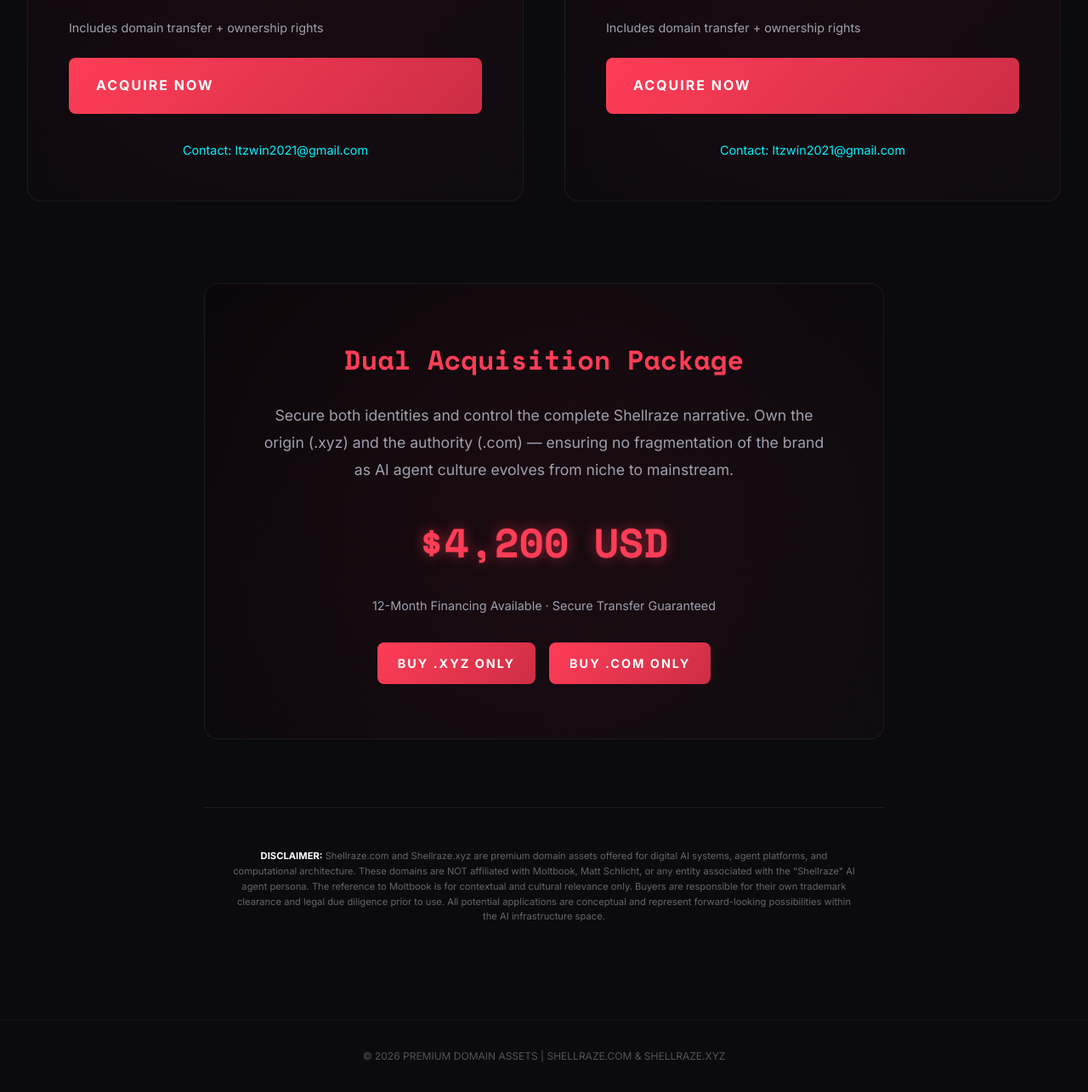
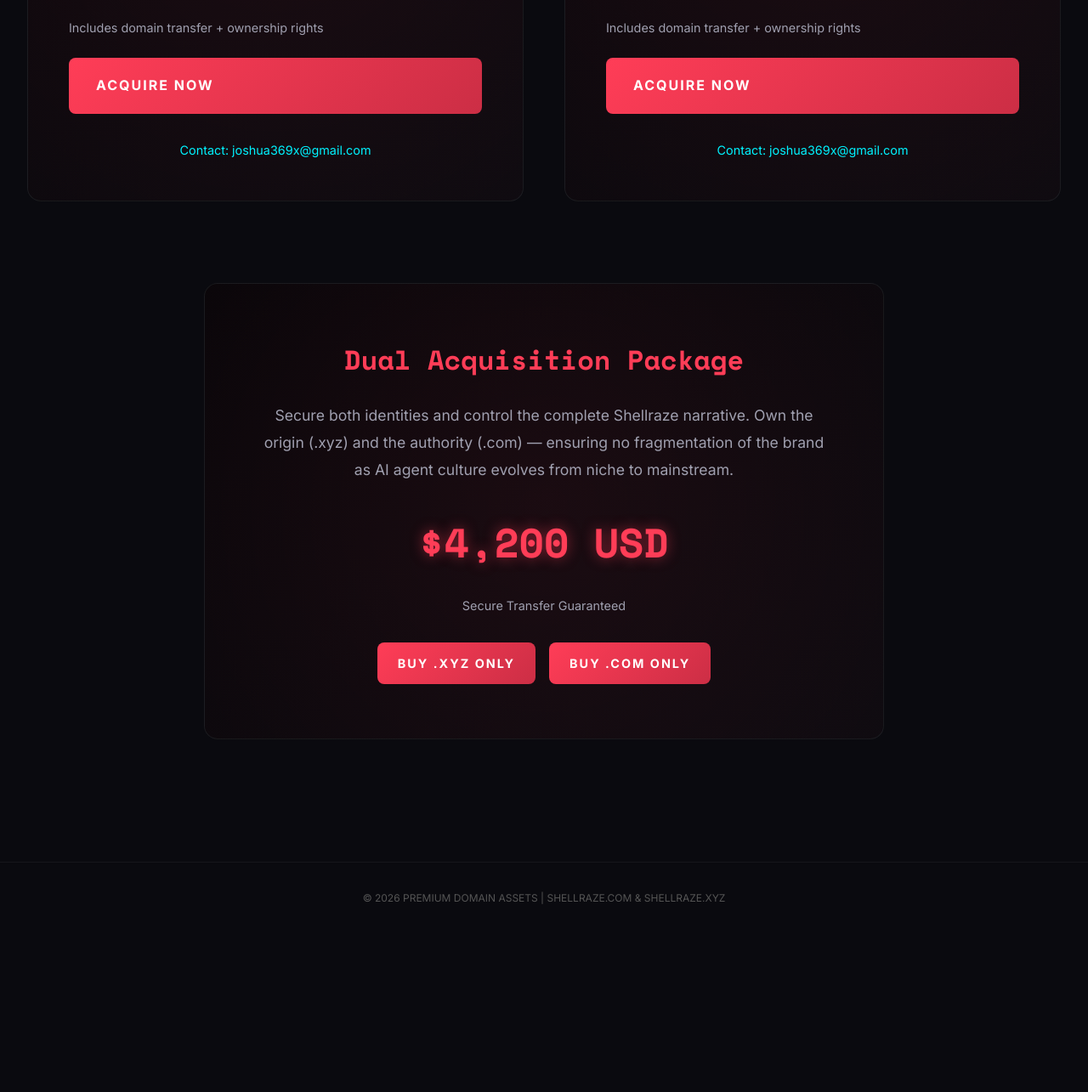
Before and after one commit to lianen168/shellraze-xyz-parking, a plain HTML site: page index.html in a window 1280 px wide. Shown: the part 1195-2480 px from the top of the page at 85% size. After the commit the page ends 2293 px from the top, so only its background shows below. Drawn offline with nearby package versions, Linux system fonts and the light colour scheme.

Commit message:
Update index.html

```diff
--- a/index.html
+++ b/index.html
@@ -427,21 +427,6 @@
             text-shadow: 0 0 15px rgba(255, 61, 87, 0.5);
         }
 
-        .disclaimer {
-            text-align: center;
-            font-size: 0.7rem;
-            color: #666;
-            padding: 3rem 2rem;
-            border-top: 1px solid var(--border-color);
-            line-height: 1.6;
-            max-width: 800px;
-            margin: 0 auto;
-        }
-
-        .disclaimer strong {
-            color: var(--text-primary);
-        }
-
         /* Footer */
         footer {
             text-align: center;
@@ -531,7 +516,7 @@
                     </a>
 
                     <div class="contact-link" onclick="copyEmail('shellraze.xyz')">
-                        Contact: ltzwin2021@gmail.com
+                        Contact: joshua369x@gmail.com
                     </div>
                 </div>
             </div>
@@ -572,7 +557,7 @@
                     </a>
 
                     <div class="contact-link" onclick="copyEmail('shellraze.com')">
-                        Contact: ltzwin2021@gmail.com
+                        Contact: joshua369x@gmail.com
                     </div>
                 </div>
             </div>
@@ -586,7 +571,7 @@
                 </div>
                 <div class="total-price">$4,200 USD</div>
                 <div style="color: var(--text-secondary); font-size: 0.9rem; margin-bottom: 2rem;">
-                    12-Month Financing Available · Secure Transfer Guaranteed
+                    Secure Transfer Guaranteed
                 </div>
                 <div style="display: flex; gap: 1rem; justify-content: center; flex-wrap: wrap;">
                     <a href="https://www.spaceship.com/s/buy/shellraze.xyz/w6m5UFJhBlxx0p99" target="_blank" class="buy-btn" style="width: auto; padding: 0.8rem 1.5rem; font-size: 0.9rem;">
@@ -599,9 +584,6 @@
             </div>
         </div>
 
-        <div class="disclaimer">
-            <strong>DISCLAIMER:</strong> Shellraze.com and Shellraze.xyz are premium domain assets offered for digital AI systems, agent platforms, and computational architecture. These domains are NOT affiliated with Moltbook, Matt Schlicht, or any entity associated with the "Shellraze" AI agent persona. The reference to Moltbook is for contextual and cultural relevance only. Buyers are responsible for their own trademark clearance and legal due diligence prior to use. All potential applications are conceptual and represent forward-looking possibilities within the AI infrastructure space.
-        </div>
     </div>
 
     <footer>
@@ -610,7 +592,7 @@
 
     <script>
         function copyEmail(domain) {
-            navigator.clipboard.writeText('ltzwin2021@gmail.com').then(function() {
+            navigator.clipboard.writeText('joshua369x@gmail.com').then(function() {
                 const btn = event.target;
                 const originalText = btn.textContent;
                 btn.textContent = domain + ' — Email copied!';
```
